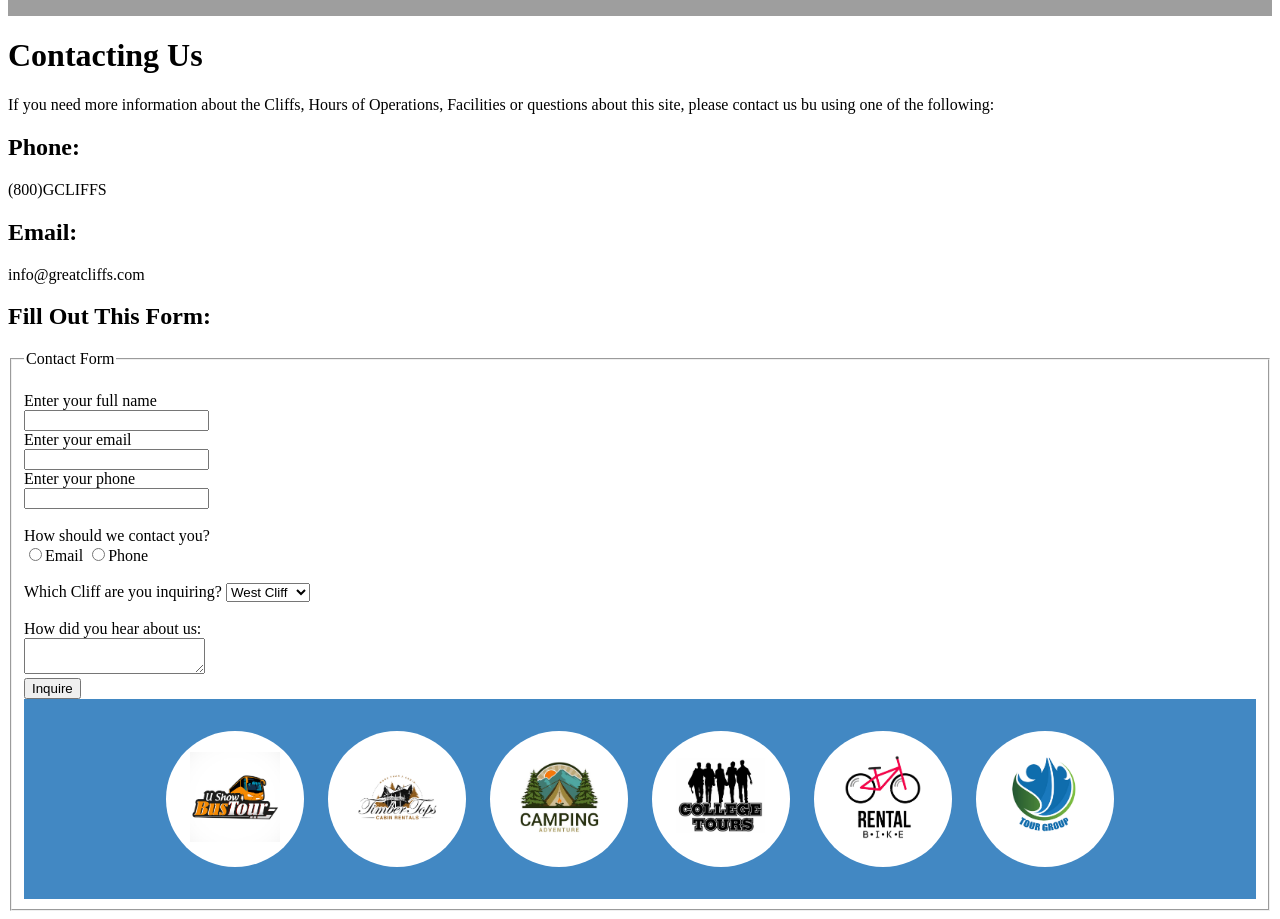
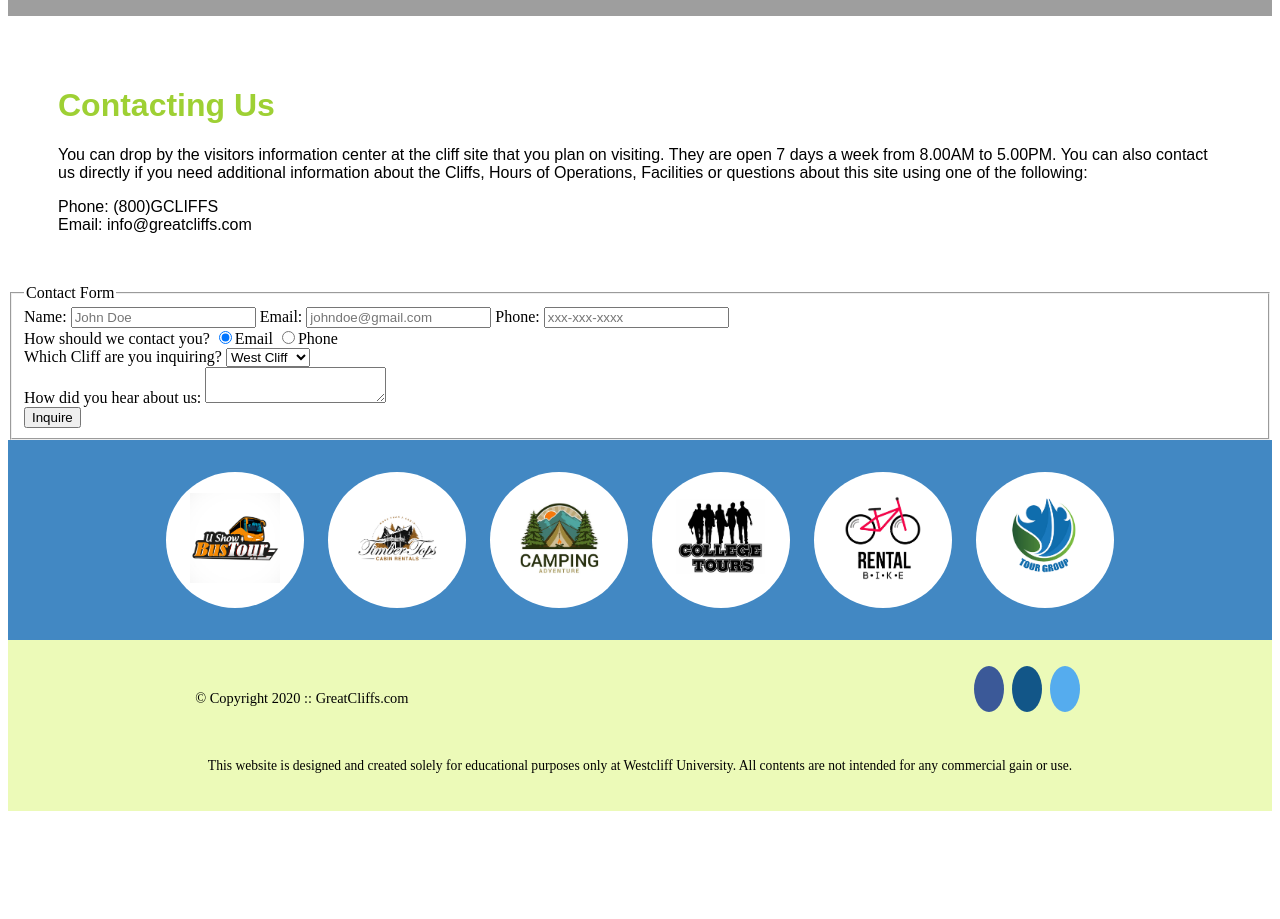
Before and after one commit to mackery369/homework-module1, a plain HTML site: page contact.html in a window 1280 px wide. Shown: the part 440-1359 px from the top of the page. After the commit the page ends 1259 px from the top, so only its background shows below. Drawn offline with Linux system fonts and the light colour scheme; grey boxes are pictures that could not be loaded.

Commit message:
updated contact without CSS form styling

```diff
--- a/contact.html
+++ b/contact.html
@@ -26,35 +26,62 @@
             </nav>
             </div>
         </header>
-        <h1>Contacting Us</h1>
-        <p>If you need more information about the Cliffs, Hours of Operations, Facilities or questions about this site, please contact us bu using one of the following:</p>
-        <h2>Phone:</h2>
-        <p>(800)GCLIFFS</p>
-        <h2>Email:</h2>
-        <p>info@greatcliffs.com</p>
-        <h2>Fill Out This Form:</h2>
+        <div class="main">
+            <h1 style="color: #9ed034">Contacting Us</h1>
+            <p>
+            You can drop by the visitors information center at the cliff site that you plan on visiting. They are open
+            7 days a week from 8.00AM to 5.00PM. You can also contact us directly if you need additional information about
+            the Cliffs, Hours of Operations, Facilities or questions about this site using one of the following:
+            </p>
+
+            <div class="contactinfo">
+                <div class="phone">
+                    <span>Phone:</span>
+                    <span>(800)GCLIFFS</span>
+                </div>
+                <div class="email">
+                    <span>Email:</span>
+                    <span>info@greatcliffs.com</span>
+                </div>
+            </div>
+        </div>
         <form action="/contact" method="post">
-            <fieldset>
-                <legend>Contact Form</legend><br>
-                <label>Enter your full name</label><br>
-                <input type="text" name="name"><br>
-                <label>Enter your email</label><br>
-                <input type="email" name="email"><br>
-                <label>Enter your phone</label><br>
-                <input type="text" name="phone"><br>
-                <br><label>How should we contact you?</label><br>
-                <input type="radio" name="form of contact" value="email"/>Email
-                <input type="radio" name="form of contact" value="phone"/>Phone<br>
-                <br><label>Which Cliff are you inquiring?</label>
+        <fieldset>
+            <legend>Contact Form</legend>
+            <div class="textbox">
+                <label>Name:</label>
+                <input type="text" name="name" placeholder="John Doe">
+                <label>Email:</label>
+                <input type="email" name="email" placeholder="johndoe@gmail.com">
+                <label>Phone:</label>
+                <input type="text" name="phone" placeholder="xxx-xxx-xxxx">
+            </div>
+
+            <div class="radios">
+                <label>How should we contact you?</label>
+                <input type="radio" name="contact" value="email" checked>Email
+                <input type="radio" name="contact" value="phone">Phone
+            </div>
+
+            <div class="selectmenu">
+                <label>Which Cliff are you inquiring?</label>
                 <select>
                     <option>West Cliff</option>
                     <option>North Cliff</option>
                     <option>East Cliff</option>
                     <option>South Cliff</option>
-                </select><br>
-                <br><label>How did you hear about us:</label><br>
-                <textarea></textarea><br>
+                </select>
+            </div>
+
+            <div class="commentbox">
+                <label>How did you hear about us:</label>
+                <textarea></textarea>
+            </div>
+
+            <div class="button">
                 <input type="submit" value="Inquire">
+            </div>
+        </fieldset>
         </form>
         <section>
             <ul id="partners">
@@ -78,5 +105,20 @@
                 </li>
             </ul>
         </section>
+        <footer>
+            <div id="nondisclaimer">
+                <div class="copy">
+                    &copy; Copyright 2020 :: GreatCliffs.com
+                </div>
+                <div class="social">
+                    <a href="#" class="fa fa-facebook"></a>
+                    <a href="#" class="fa fa-instagram"></a>
+                    <a href="#" class="fa fa-twitter"></a>
+                </div>
+            </div>
+            <div id="disclaimer">
+                <p>This website is designed and created solely for educational purposes only at Westcliff University. All contents are not intended for any commercial gain or use.</p>
+            </div>
+        </footer>
     </body>
 </html>
```
Also changed, not shown: activities.html (+19 -2 lines), index.html (+1 -1 lines).
